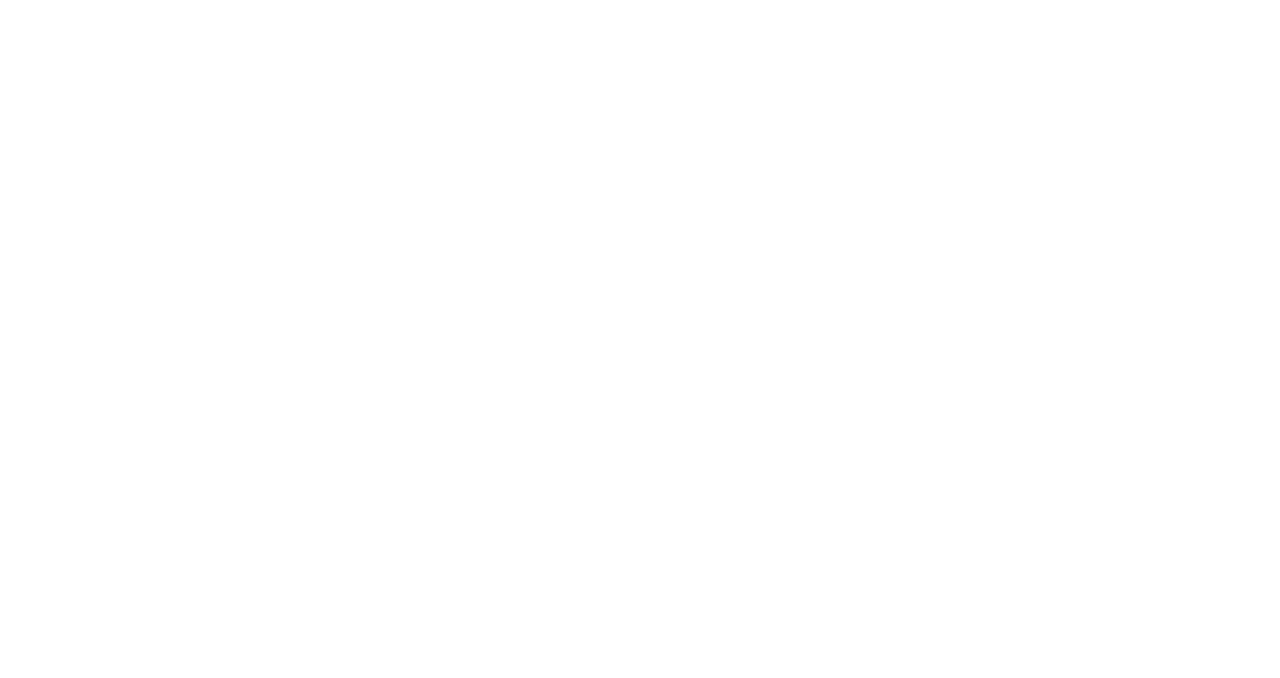
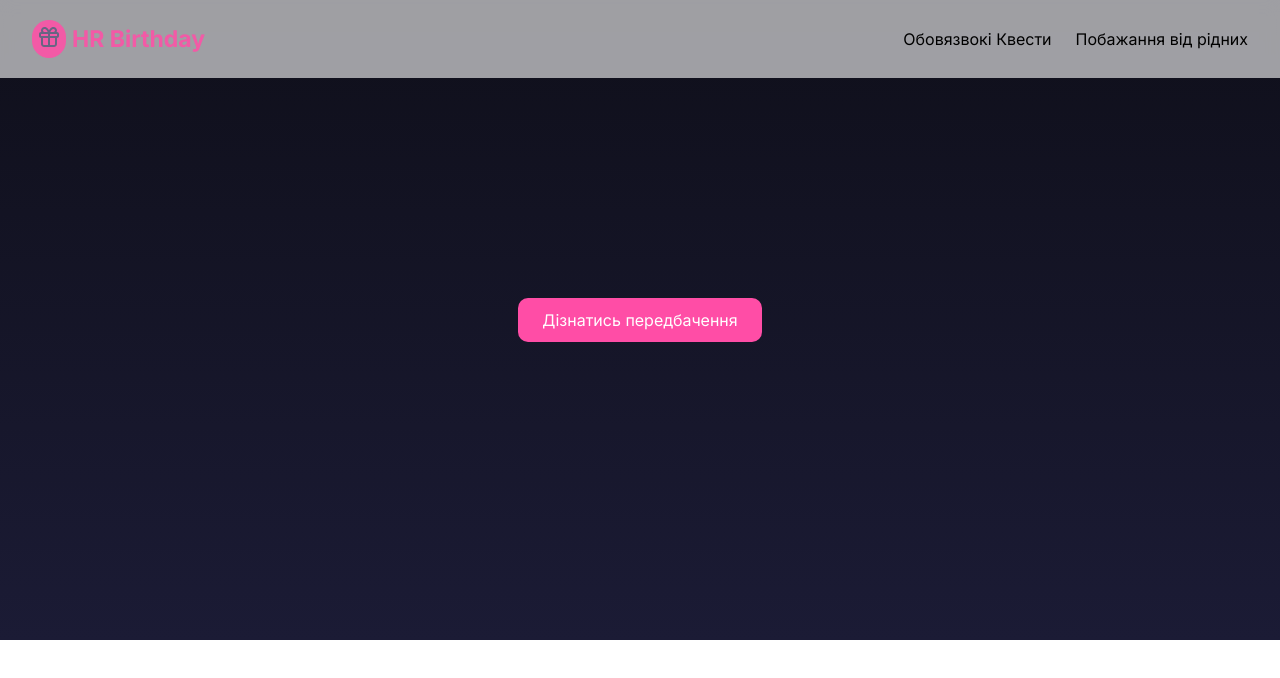
Before and after one commit to HARTEM818/BEST_DAY_FOR_ONE_GOOD_PEOPLE, a React (Vite) app: page /game3 in a window 1280 px wide. Before the commit this address had no page. Shown: the top 678 px of the page. Built offline with nearby package versions, Linux system fonts and the light colour scheme.

Commit message:
повнісю дороблена 2 гра і 3 гра поздровительна надіюсь це кінець

```diff
--- a/src/app/App.tsx
+++ b/src/app/App.tsx
@@ -4,6 +4,7 @@ import Layout from "../layout/Layout";
 import { Route, Routes } from "react-router-dom";
 import Game1 from "../pages/game1/Game1";
 import Game2 from "../pages/game2/Game2";
+import Game3 from "../pages/game3/Game3";
 import Home from "../pages/Home";
 export default function App() {
   return (
@@ -13,6 +14,7 @@ export default function App() {
           <Route path="/" element={<Home />}/>
           <Route path="/game1" element={<Game1 />} />
           <Route path="/game2" element={<Game2 />} />
+          <Route path="/game3" element={<Game3 />} />
         </Route>
       </Routes>
     </>
--- a/src/game/Game.tsx
+++ b/src/game/Game.tsx
@@ -53,7 +53,7 @@ export default function Game() {
                 <h3 className="game__list-title">Отримання</h3>
                 <p className="game__list-text">Ти дізнаєшся те що хотіла!</p>
                 <Link
-                  to=""
+                  to="/game3"
                   className={`game__list-link ${localStorage.getItem("first") === "true" && localStorage.getItem("second") === "true" ? "" : "disabled-link"} `}
                 >
                   Грати зараз
--- a/src/pages/game2/Game2.css
+++ b/src/pages/game2/Game2.css
@@ -33,10 +33,10 @@
   color: #ffff;
   cursor: pointer;
 }
-.game2__start-text{
+.game2__start-text {
   position: fixed;
 }
-.game2__start-text.disable{
+.game2__start-text.disable {
   display: none;
 }
 .animation-first {
@@ -50,6 +50,15 @@
 }
 .flip-up {
   animation: flipUp 0.6s forwards;
+}
+.game2__final-link {
+  display: inline-block;
+  margin-top: 20px;
+  transition: color 0.5s ;
+}
+.game2__final-link:hover{
+  color: #f25aa6ff;
+
 }
 
 @keyframes first-btn {
--- a/src/pages/game2/Game2.tsx
+++ b/src/pages/game2/Game2.tsx
@@ -1,16 +1,15 @@
 import Container from "../../hoc/Container";
 import "./Game2.css";
 import { useState } from "react";
-
+import { Link } from "react-router-dom";
 export default function Game2() {
   const [start, setStart] = useState(false);
   const [selected, setSelected] = useState<number | null>(null);
   const [shuffle, setShuffle] = useState(false);
   const [guessPhase, setGuessPhase] = useState(false);
-  const [flipCorrect, setFlipCorrect] = useState(false); // новий стан
-
+  const [flipCorrect, setFlipCorrect] = useState(false);
+  const [winCount, setWinCount] = useState(0);
   const handleClick = (index: number) => {
-
     if (selected === null) {
       setSelected(index);
       setShuffle(true);
@@ -22,15 +21,33 @@ export default function Game2() {
       return;
     }
 
-
     if (guessPhase) {
       if (index === selected) {
         setFlipCorrect(true);
         alert("Правильно 🎉");
+        setStart(false);
+        setSelected(null);
+        setShuffle(false);
+        setGuessPhase(false);
+        setFlipCorrect(false);
+        setWinCount((prev) => {
+          const newCount = prev + 1;
+
+          if (newCount === 3) {
+            localStorage.setItem("second", "true");
+          }
+
+          return newCount;
+        });
       } else {
-        location.reload();
         alert("Неправильно 😅");
+        setStart(false);
+        setSelected(null);
+        setShuffle(false);
+        setGuessPhase(false);
+        setFlipCorrect(false);
       }
+
     }
   };
 
@@ -42,7 +59,8 @@ export default function Game2() {
         </h2>
 
         <p className="game2__text-description">
-          Суть гри — відслідкувати вибрану кнопку
+          Суть гри — відслідкувати вибрану кнопку і вибрати її 3 рази підряд
+          тоді ти зможеш дізнатися дещо цікаве
         </p>
       </Container>
 
@@ -50,9 +68,15 @@ export default function Game2() {
         почати
       </button>
 
-      {start && selected === null && <p className="game2__start-text">Вибери кнопку</p>}
-      {start && selected !== null && !guessPhase && <p className="game2__start-text">Слідкуй за кнопкою</p>}
-      {guessPhase && <p className="game2__start-text">Тепер знайди свою кнопку</p>}
+      {start && selected === null && (
+        <p className="game2__start-text">Вибери кнопку</p>
+      )}
+      {start && selected !== null && !guessPhase && (
+        <p className="game2__start-text">Слідкуй за кнопкою</p>
+      )}
+      {guessPhase && (
+        <p className="game2__start-text">Тепер знайди свою кнопку</p>
+      )}
 
       <Container className="game2-wrapper__btn">
         <button
@@ -82,6 +106,12 @@ export default function Game2() {
           Свято
         </button>
       </Container>
+      <p>Кількість виграшів: {winCount}</p>
+      {winCount === 3 && (
+        <Link className="game2__final-link" to="/">
+          Молодець натискай на мене і переходь на фінал!
+        </Link>
+      )}
     </Container>
   );
 }
--- /dev/null
+++ b/src/pages/game3/Game3.css
@@ -0,0 +1,93 @@
+.game3 {
+  min-height: 80vh;
+  display: flex;
+  flex-direction: column;
+  justify-content: center;
+  align-items: center;
+  padding: 10px;
+  overflow: hidden;
+  background: linear-gradient(180deg, #0f0f1a, #1b1b35);
+  box-sizing: border-box;
+}
+
+.game3__start {
+  padding: 12px 24px;
+  font-size: 16px;
+  border: none;
+  border-radius: 10px;
+  cursor: pointer;
+  background: #ff4da6;
+  color: white;
+}
+
+.queen {
+  position: relative;
+  width: 100%;
+  height: 200px;
+}
+
+.queen__letter {
+  position: absolute;
+  left: 50%;
+  top: 50%;
+  font-size: 24px;
+  font-weight: bold;
+  color: #ff6ec7;
+  text-shadow:
+    0 0 8px #ff6ec7,
+    0 0 16px #ff6ec7;
+  animation: finalPulse 2s ease 4s infinite;
+  animation-delay: calc(var(--i) * 0.08s);
+}
+
+.space {
+  opacity: 0;
+}
+
+@keyframes finalPulse {
+  0%,
+  100% {
+    transform: translate(calc(-50% + (var(--i) - var(--length) / 2) * 14px), 0)
+      scale(1.2);
+  }
+  50% {
+    transform: translate(calc(-50% + (var(--i) - var(--length) / 2) * 14px), 0)
+      scale(1.4);
+    color: gold;
+    text-shadow:
+      0 0 30px gold,
+      0 0 50px gold,
+      0 0 70px gold;
+  }
+}
+
+@media (min-width: 1440px) {
+  .queen {
+    height: 400px;
+  }
+  .queen__letter {
+    font-size: 64px;
+  }
+  @keyframes finalPulse {
+    0%,
+    100% {
+      transform: translate(
+          calc(-50% + (var(--i) - var(--length) / 2) * 40px),
+          0
+        )
+        scale(1.2);
+    }
+    50% {
+      transform: translate(
+          calc(-50% + (var(--i) - var(--length) / 2) * 40px),
+          0
+        )
+        scale(1.4);
+      color: gold;
+      text-shadow:
+        0 0 30px gold,
+        0 0 50px gold,
+        0 0 70px gold;
+    }
+  }
+}
--- /dev/null
+++ b/src/pages/game3/Game3.tsx
@@ -0,0 +1,40 @@
+import { useState } from "react";
+import Container from "../../hoc/Container";
+import "./Game3.css";
+
+export default function Game3() {
+  const [start, setStart] = useState(false);
+
+  const text = "В цьому році ТИ Королева";
+  const letters = text.split("");
+
+  return (
+    <Container className="game3">
+      {!start && (
+        <button
+          className="game3__start"
+          onClick={() => setStart(true)}
+        >
+          Дізнатись передбачення
+        </button>
+      )}
+
+      {start && (
+        <div
+          className="queen"
+          style={{ "--length": letters.length } as React.CSSProperties}
+        >
+          {letters.map((letter, index) => (
+            <span
+              key={index}
+              className={`queen__letter ${letter === " " ? "space" : ""}`}
+              style={{ "--i": index } as React.CSSProperties}
+            >
+              {letter}
+            </span>
+          ))}
+        </div>
+      )}
+    </Container>
+  );
+}
```
